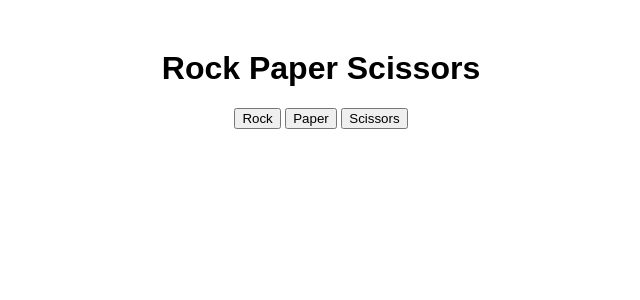
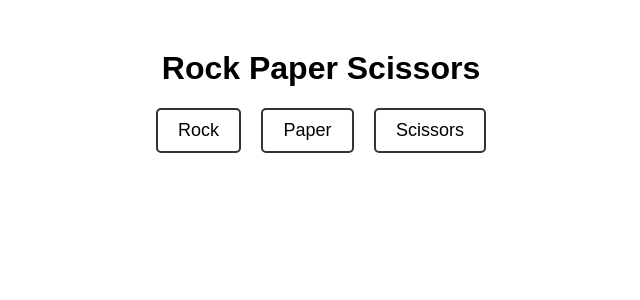
Before and after one commit to pf48724/rps, a Flask app: page / in a window 1280 px wide. Shown: the top 300 px of the page, without its empty margins (319-959 px from the left). Run offline with Flask 3, Linux system fonts and the light colour scheme.

Commit message:
frontend update

```diff
--- a/templates/index.html
+++ b/templates/index.html
@@ -1,6 +1,40 @@
 <!DOCTYPE html>
 <html>
-<body style="font-family:sans-serif; text-align:center; margin-top:50px;">
+<head>
+<style>
+  body {
+    font-family: sans-serif;
+    text-align: center;
+    margin-top: 50px;
+  }
+  button {
+    margin: 0 8px;
+    padding: 10px 20px;
+    font-size: 18px;
+    cursor: pointer;
+    transition: background-color 0.3s ease, transform 0.1s ease;
+    border: 2px solid #333;
+    border-radius: 5px;
+    background-color: white;
+  }
+  button:hover {
+    background-color: #eee;
+  }
+  button:active {
+    transform: scale(0.95);
+  }
+  #result {
+    opacity: 0;
+    transition: opacity 0.5s ease-in-out;
+    margin-top: 20px;
+    font-weight: bold;
+  }
+  #result.show {
+    opacity: 1;
+  }
+</style>
+</head>
+<body>
   <h1>Rock Paper Scissors</h1>
   <button onclick="play('rock')">Rock</button>
   <button onclick="play('paper')">Paper</button>
@@ -17,15 +51,19 @@ async function play(user) {
 
       const data = await response.json();
 
-  if(data.error) {
+      if (data.error) {
         alert(data.error);
         return;
       }
 
-  const text = `You chose ${user}, bot chose ${data.bot_move}. Result: ${data.result}.` +
-               ` Wins: ${data.score.wins}, Losses: ${data.score.losses}, Ties: ${data.score.ties}`;
+      const text = `You chose ${user}, bot chose ${data.bot_move}. Result: ${data.result}. ` +
+                   `Wins: ${data.score.wins}, Losses: ${data.score.losses}, Ties: ${data.score.ties}`;
 
-  document.getElementById('result').innerText = text;
+      const resultEl = document.getElementById('result');
+      resultEl.innerText = text;
+      resultEl.classList.remove('show');
+      void resultEl.offsetWidth;
+      resultEl.classList.add('show');
     }
   </script>
 </body>
```
Lines whose indentation alone changed are shown as unchanged.
